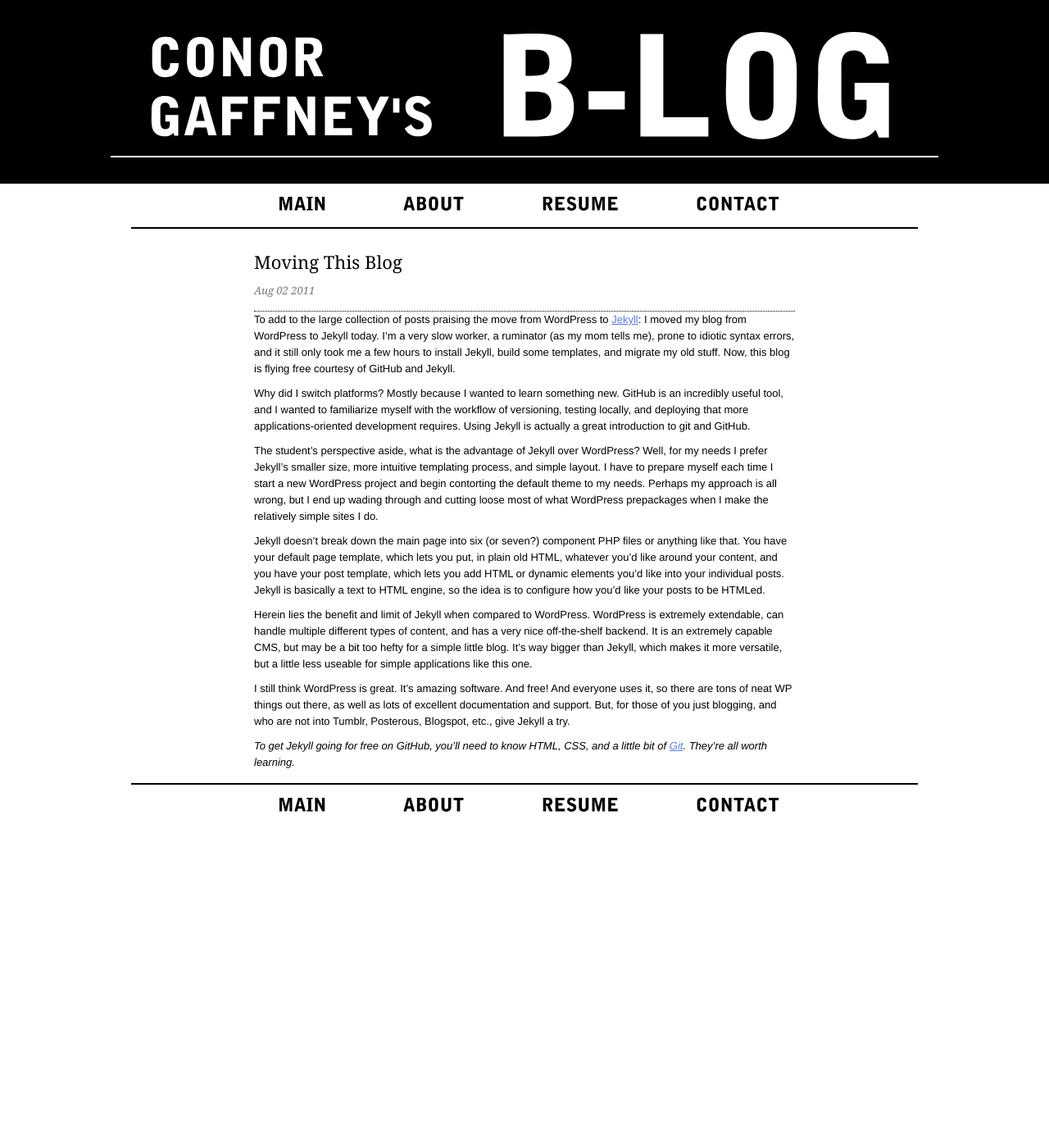
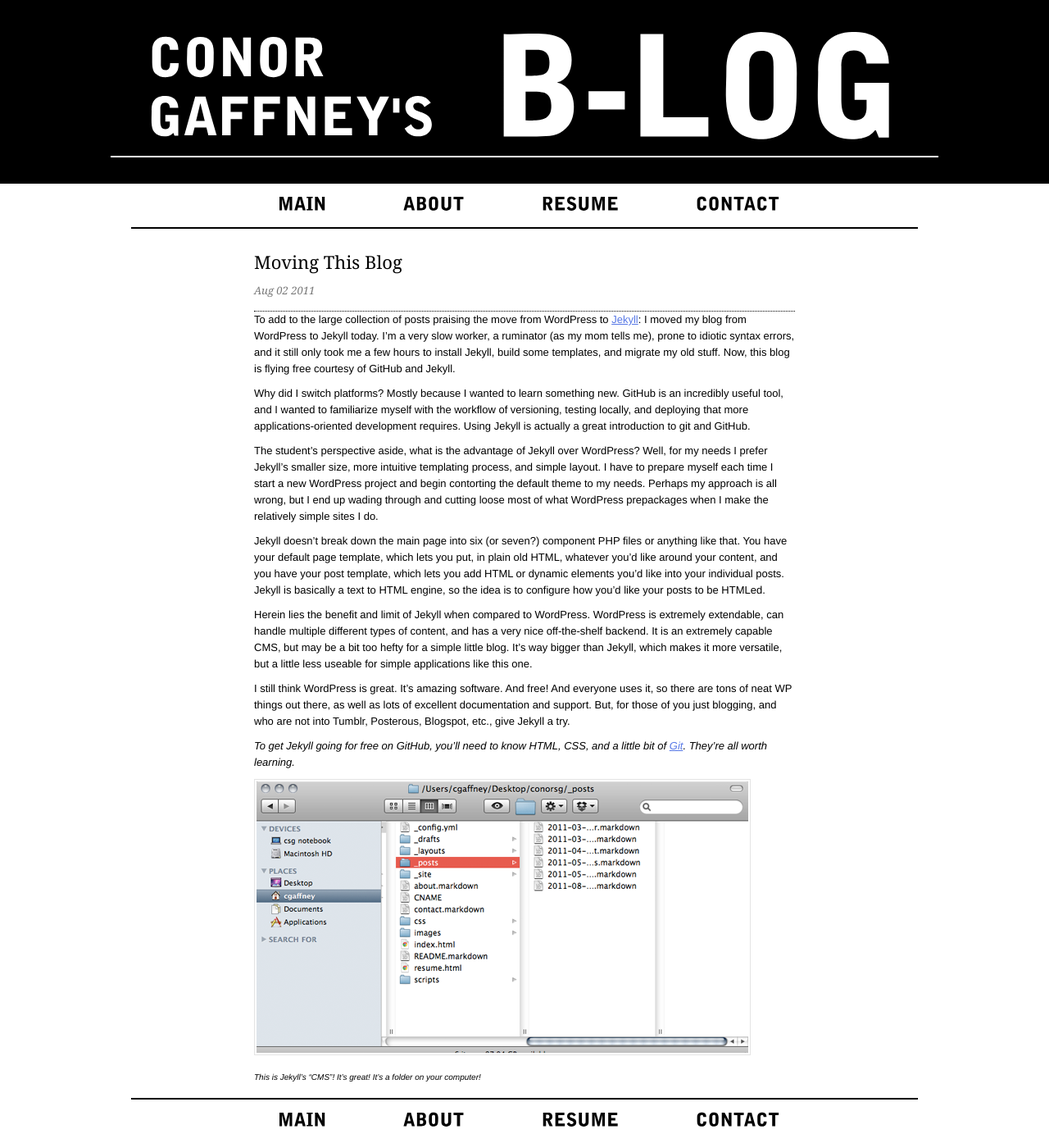
Before and after one commit to evanseyf/blog, a Jekyll site: the page built from _posts/2011-08-02-moving-this-blog.markdown, in a window 1280 px wide. Shown: the whole page at 82% size. Built offline with Jekyll 4.4.1, drawn with Linux system fonts in a browser that asks for light colours; Markdown is read by kramdown in place of the engine named in the settings; before the commit the page ends 1010 px from its top, so only the background shows below that.

Commit message:
updated post, added margin to posts

```diff
--- a/_posts/2011-08-02-moving-this-blog.markdown
+++ b/_posts/2011-08-02-moving-this-blog.markdown
@@ -16,3 +16,7 @@ Herein lies the benefit and limit of Jekyll when compared to WordPress. WordPres
 I still think WordPress is great. It's amazing software. And free! And everyone uses it, so there are tons of neat WP things out there, as well as lots of excellent documentation and support. But, for those of you just blogging, and who are not into Tumblr, Posterous, Blogspot, etc., give Jekyll a try.
 
 _To get Jekyll going for free on GitHub, you'll need to know HTML, CSS, and a little bit of [Git](http://git-scm.com/). They're all worth learning._
+
+![CMS for Jekyll](/images/finder.png)
+
+<span class="caption">This is Jekyll's "CMS"! It's great! It's a folder on your computer!</span>
--- a/css/style.css
+++ b/css/style.css
@@ -223,6 +223,10 @@ nav li:hover {
 	padding-bottom: 5px;
 }
 
+.post-content {
+	margin-top: 10px;
+}
+
 blockquote {
     background-color: #eae9e9;
     border-left: 3px solid #ffb18c;
@@ -242,6 +246,11 @@ img {
 	padding: 2px;
 }
 
+.caption {
+	font-size: 10px;
+	font-style: italic;
+}
+
 footer nav {
 	border-bottom: none;
 	border-top: 2px solid #000;
```
Also changed, not shown: images/finder.png (added).
